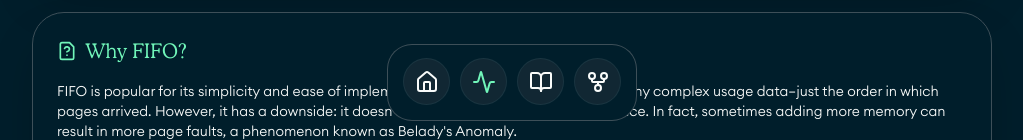
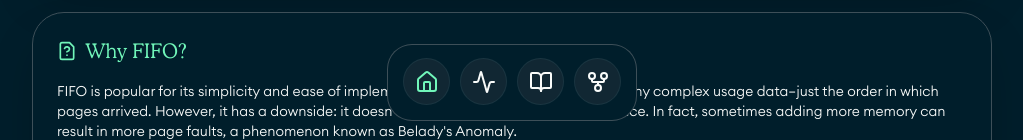
Before and after one commit to AdrianeDriane/FIFOPageReplacementAlgorithm, a React (Vite) app: page / in a window 1280 px wide. Shown: the part 660-800 px from the top of the page, without its empty margins (128-1151 px from the left). Built offline with nearby package versions, Linux system fonts and the light colour scheme.

Commit message:
feat: colored icons for nav buttons

```diff
--- a/src/components/Dock.tsx
+++ b/src/components/Dock.tsx
@@ -2,7 +2,7 @@ import { useRef, useState, useEffect } from "react";
 import { MouseProvider } from "../providers/mouse/MouseProvider";
 import { DockContext } from "../hooks/useDock";
 import DockItem from "./DockItem";
-import { useNavigate } from "react-router-dom";
+import { useNavigate, useLocation } from "react-router-dom";
 import { Home, BookOpen, GitFork, ChevronLeft, ChevronRight, Play, Pause, RefreshCw, Activity } from "lucide-react";
 
 interface DockProps {
@@ -31,6 +31,7 @@ export default function Dock({
   totalSteps
 }: DockProps) {
   const navigate = useNavigate();
+  const location = useLocation();
   const ref = useRef<HTMLDivElement | null>(null);
   const [isHovered, setIsHovered] = useState(false);
   const [width, setWidth] = useState<number | undefined>();
@@ -42,10 +43,26 @@ export default function Dock({
   }, []);
 
   const navigationItems = [
-    { path: "/", icon: <Home size={24} color="#f9fbfa"/>, label: "Home" },
-    { path: "/simulator", icon: <Activity size={24} color="#71f6ba"/>, label: "Simulator" },
-    { path: "/quiz", icon: <BookOpen size={24} color="#f9fbfa"/>, label: "Quiz" },
-    { path: "/flowchart", icon: <GitFork size={24} color="#f9fbfa"/>, label: "Flowchart" },
+    {
+      path: "/",
+      icon: <Home size={24} color={location.pathname === "/" ? "#71f6ba" : "#f9fbfa"}/>,
+      label: "Home"
+    },
+    {
+      path: "/simulator",
+      icon: <Activity size={24} color={location.pathname === "/simulator" ? "#71f6ba" : "#f9fbfa"}/>,
+      label: "Simulator"
+    },
+    {
+      path: "/quiz",
+      icon: <BookOpen size={24} color={location.pathname === "/quiz" ? "#71f6ba" : "#f9fbfa"}/>,
+      label: "Quiz"
+    },
+    {
+      path: "/flowchart",
+      icon: <GitFork size={24} color={location.pathname === "/flowchart" ? "#71f6ba" : "#f9fbfa"}/>,
+      label: "Flowchart"
+    },
   ];
 
   const controlItems = controlMode === 'manual' ? [
```
